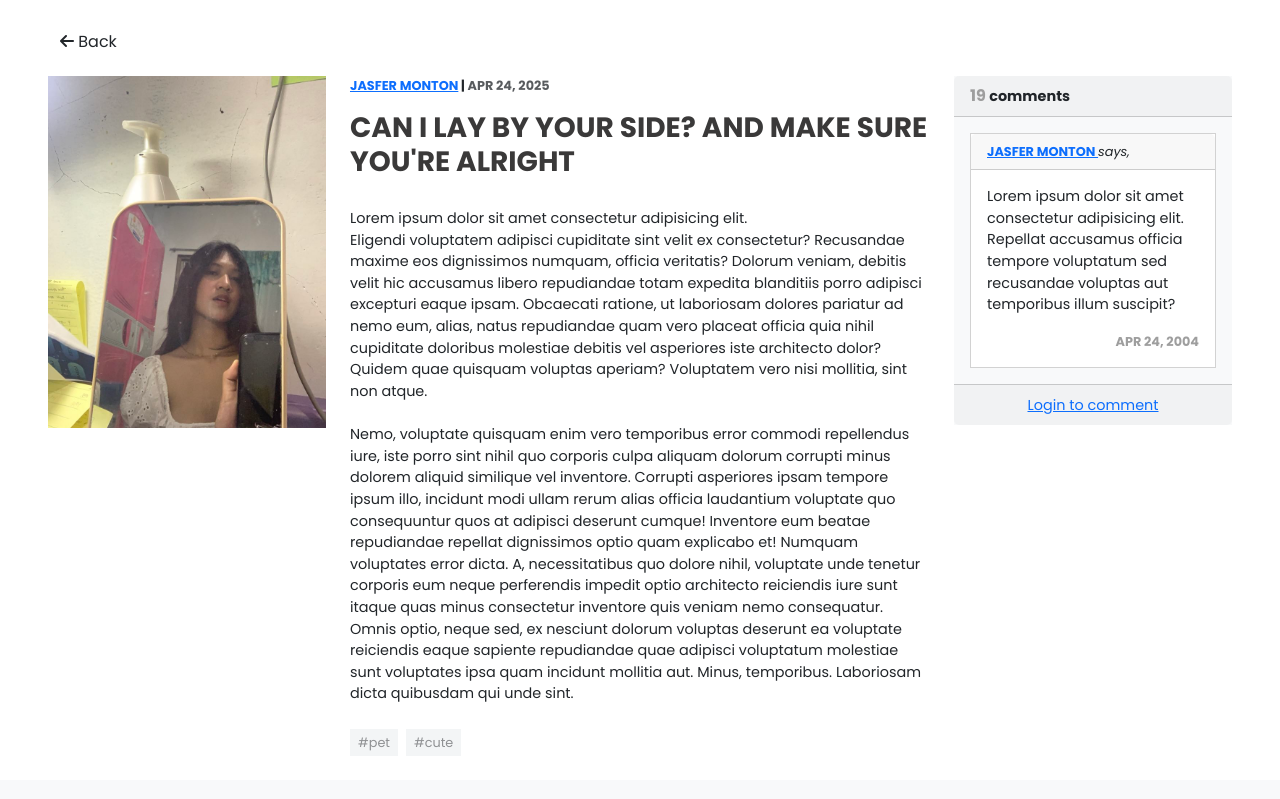
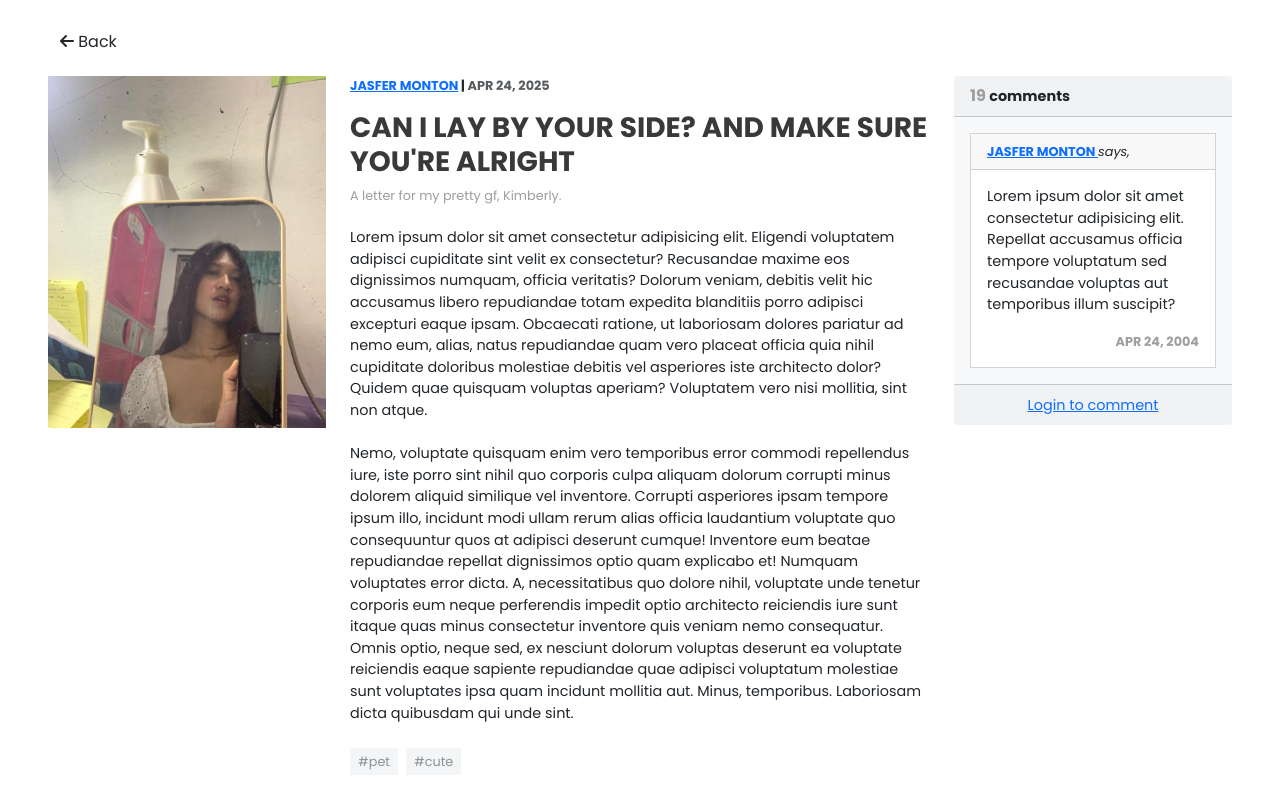
Before and after one commit to fersonull/blog-webapp, a PHP site: page /post.php in a window 1280 px wide. Shown: the part 88-887 px from the top of the page. Before the commit the page ends 839 px from the top, so only its background shows below. Run offline with PHP 8.4, Linux system fonts and the light colour scheme.

Commit message:
added a short description/subheading

```diff
--- a/post.php
+++ b/post.php
@@ -52,12 +52,16 @@
                                                 apr 24, 2025
                                                 </span>
                                             </p>
-                                            <h3 class="card-title link-underline-primary text-decoration-none fs-3 fw-bold text-gray-20">
-                                                CAN I LAY BY YOUR SIDE? AND MAKE SURE YOU'RE ALRIGHT
-                                            </h3>
-                                            <p class="card-text poppins-regular fs-7 text-indent text-start" style="white-space: pre-line;">
-                                               Lorem ipsum dolor sit amet consectetur adipisicing elit.
-                                               Eligendi voluptatem adipisci cupiditate sint velit ex consectetur? Recusandae maxime eos dignissimos numquam, officia veritatis? Dolorum veniam, debitis velit hic accusamus libero repudiandae totam expedita blanditiis porro adipisci excepturi eaque ipsam. Obcaecati ratione, ut laboriosam dolores pariatur ad nemo eum, alias, natus repudiandae quam vero placeat officia quia nihil cupiditate doloribus molestiae debitis vel asperiores iste architecto dolor? Quidem quae quisquam voluptas aperiam? Voluptatem vero nisi mollitia, sint non atque.
+                                            <div>
+                                                <h3 class="card-title link-underline-primary text-decoration-none fs-3 fw-bold text-gray-20">
+                                                    CAN I LAY BY YOUR SIDE? AND MAKE SURE YOU'RE ALRIGHT
+                                                </h3>
+                                                <p class="card-text fs-8 text-gray-100">
+                                                    A letter for my pretty gf, Kimberly.
+                                                </p>
+                                            </div>
+                                            <p class="card-text poppins-regular fs-7 text-start" style="white-space: pre-line;">
+                                               Lorem ipsum dolor sit amet consectetur adipisicing elit. Eligendi voluptatem adipisci cupiditate sint velit ex consectetur? Recusandae maxime eos dignissimos numquam, officia veritatis? Dolorum veniam, debitis velit hic accusamus libero repudiandae totam expedita blanditiis porro adipisci excepturi eaque ipsam. Obcaecati ratione, ut laboriosam dolores pariatur ad nemo eum, alias, natus repudiandae quam vero placeat officia quia nihil cupiditate doloribus molestiae debitis vel asperiores iste architecto dolor? Quidem quae quisquam voluptas aperiam? Voluptatem vero nisi mollitia, sint non atque.
 
                                                Nemo, voluptate quisquam enim vero temporibus error commodi repellendus iure, iste porro sint nihil quo corporis culpa aliquam dolorum corrupti minus dolorem aliquid similique vel inventore. Corrupti asperiores ipsam tempore ipsum illo, incidunt modi ullam rerum alias officia laudantium voluptate quo consequuntur quos at adipisci deserunt cumque! Inventore eum beatae repudiandae repellat dignissimos optio quam explicabo et! Numquam voluptates error dicta. A, necessitatibus quo dolore nihil, voluptate unde tenetur corporis eum neque perferendis impedit optio architecto reiciendis iure sunt itaque quas minus consectetur inventore quis veniam nemo consequatur. Omnis optio, neque sed, ex nesciunt dolorum voluptas deserunt ea voluptate reiciendis eaque sapiente repudiandae quae adipisci voluptatum molestiae sunt voluptates ipsa quam incidunt mollitia aut. Minus, temporibus. Laboriosam dicta quibusdam qui unde sint.
                                             </p>
```
Also changed, not shown: index.php (+10 -5 lines).
